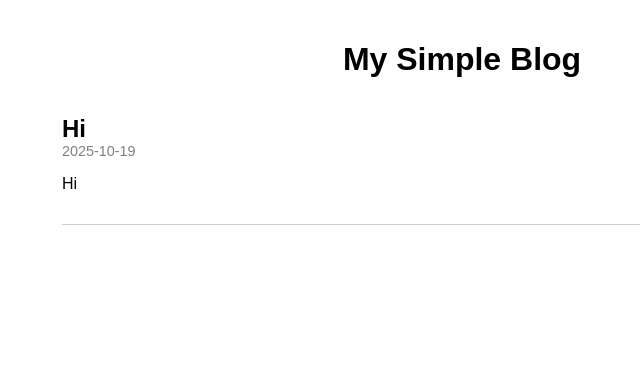
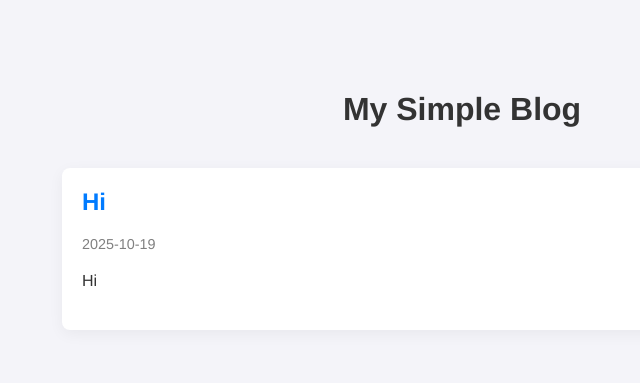
Before and after one commit to sazkushal/TestSite, a plain HTML site: page index.html in a window 1280 px wide. Shown: the whole page, without its empty margins (178-818 px from the left). Drawn offline with Linux system fonts and the light colour scheme.

Commit message:
Update index.html

```diff
--- a/index.html
+++ b/index.html
@@ -4,32 +4,112 @@
 <meta charset="UTF-8">
 <title>My Simple Blog</title>
 <style>
-body { font-family: Arial, sans-serif; max-width: 800px; margin: 0 auto; padding: 20px; }
-h1 { text-align: center; }
-.post { border-bottom: 1px solid #ccc; padding: 15px 0; }
-.post h2 { margin: 0; }
-.post .date { font-size: 0.9em; color: gray; }
+/* General layout */
+body {
+    font-family: 'Helvetica Neue', Arial, sans-serif;
+    background: #f4f4f9;
+    margin: 0;
+    padding: 0;
+}
+.container {
+    max-width: 800px;
+    margin: 50px auto;
+    padding: 20px;
+}
+
+/* Header */
+h1 {
+    text-align: center;
+    color: #333;
+    margin-bottom: 40px;
+}
+
+/* Posts */
+.post {
+    background: #fff;
+    margin-bottom: 30px;
+    padding: 20px;
+    border-radius: 8px;
+    box-shadow: 0 4px 15px rgba(0,0,0,0.05);
+    transition: transform 0.2s ease;
+}
+.post:hover {
+    transform: translateY(-3px);
+}
+.post h2 {
+    margin-top: 0;
+    color: #007bff;
+}
+.post .date {
+    font-size: 0.9em;
+    color: gray;
+    margin-bottom: 15px;
+}
+.post img {
+    max-width: 100%;
+    margin: 15px 0;
+    border-radius: 5px;
+}
+.post p {
+    line-height: 1.6;
+    color: #333;
+}
+
+/* Footer / no posts */
+.no-posts {
+    text-align: center;
+    color: #666;
+    font-style: italic;
+    margin-top: 50px;
+}
 </style>
 </head>
 <body>
+
+<div class="container">
 <h1>My Simple Blog</h1>
 <div id="posts"></div>
+</div>
 
 <script>
-fetch('posts.json')
+// Fetch posts.json from your GitHub repo
+const username = 'sazkushal';  // replace with your username
+const repo = 'TestSite';       // replace with your repo
+const branch = 'main';         // replace if needed
+
+fetch(`https://raw.githubusercontent.com/${username}/${repo}/${branch}/posts.json`)
 .then(response => response.json())
 .then(posts => {
     const postsDiv = document.getElementById('posts');
+    if (!posts || posts.length === 0) {
+        postsDiv.innerHTML = '<div class="no-posts">No posts yet. Add some!</div>';
+        return;
+    }
+
+    // Show newest first
     posts.reverse().forEach(post => {
         const postEl = document.createElement('div');
         postEl.className = 'post';
-        postEl.innerHTML = `<h2>${post.title}</h2>
-                             <div class="date">${post.date}</div>
-                             <p>${post.content}</p>`;
+
+        let html = `<h2>${post.title}</h2>
+                    <div class="date">${post.date}</div>`;
+
+        if(post.image) {
+            html += `<img src="${post.image}" alt="Post Image">`;
+        }
+
+        // Convert newlines to <br>
+        html += `<p>${post.content.replace(/\n/g,'<br>')}</p>`;
+
+        postEl.innerHTML = html;
         postsDiv.appendChild(postEl);
     });
 })
-.catch(err => console.error('Error loading posts:', err));
+.catch(err => {
+    console.error('Error loading posts:', err);
+    document.getElementById('posts').innerHTML = '<div class="no-posts">Failed to load posts.</div>';
+});
 </script>
+
 </body>
 </html>
```
